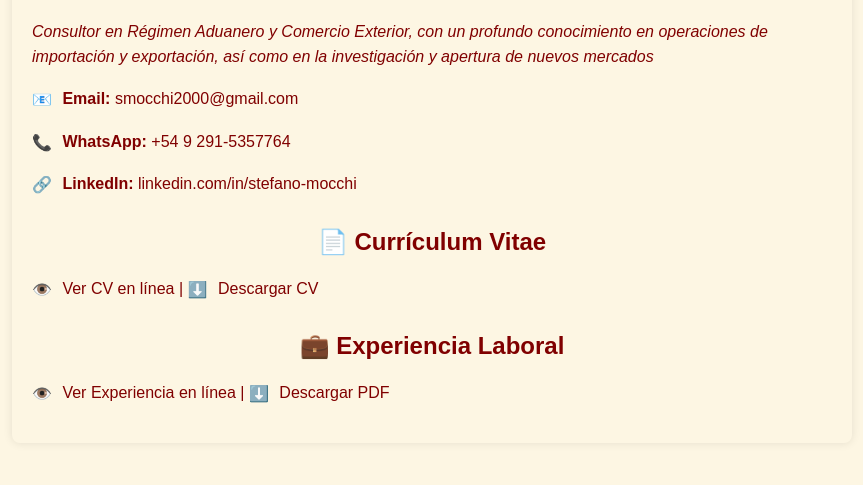
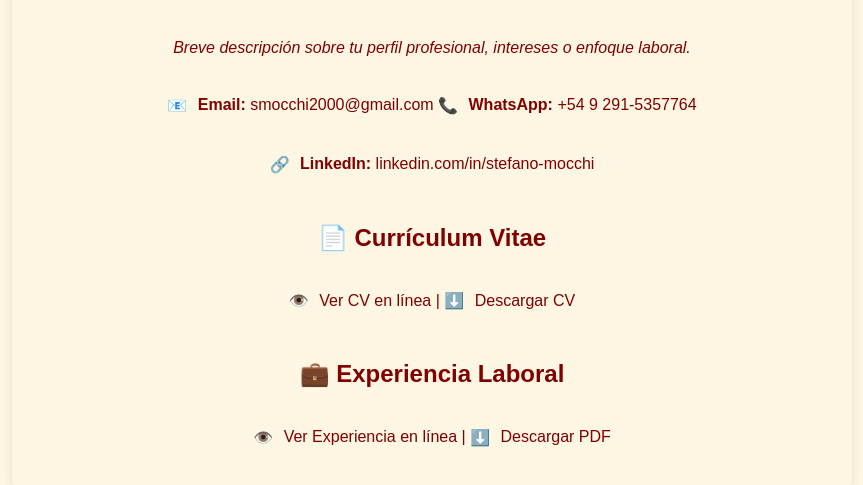
Before and after one commit to stefanomocchi/stefanomocchi.github.io, a plain HTML site: page index.html in a window 1280 px wide. Shown: the part 133-618 px from the top of the page, without its empty margins (208-1071 px from the left). Drawn offline with Linux system fonts and the light colour scheme.

Commit message:
Update index.html

```diff
--- a/index.html
+++ b/index.html
@@ -14,6 +14,7 @@
       padding: 20px;
       border-radius: 8px;
       box-shadow: 0 0 10px rgba(0,0,0,0.1);
+      text-align: center;
     }
     h1, h2 {
       color: #800000;
@@ -29,6 +30,13 @@
     p, a {
       font-size: 16px;
       line-height: 1.6;
+      text-align: center;
+      display: inline-block;
+    }
+    .link-group {
+      margin-bottom: 10px;
+      text-align: center;
+      display: block;
     }
     a {
       color: #800000;
@@ -41,9 +49,6 @@
     .icon {
       margin-right: 6px;
       vertical-align: middle;
-    }
-    .link-group {
-      margin-bottom: 10px;
     }
     .info-label {
       font-weight: bold;
@@ -59,7 +64,7 @@
 </head>
 <body>
   <h1>Stefano Mocchi</h1>
-  <p><em>Consultor en Régimen Aduanero y Comercio Exterior, con un profundo conocimiento en operaciones de importación y exportación, así como en la investigación y apertura de nuevos mercados</em></p>
+  <p><em>Breve descripción sobre tu perfil profesional, intereses o enfoque laboral.</em></p>
 
   <div class="link-group">
     <p>
```
